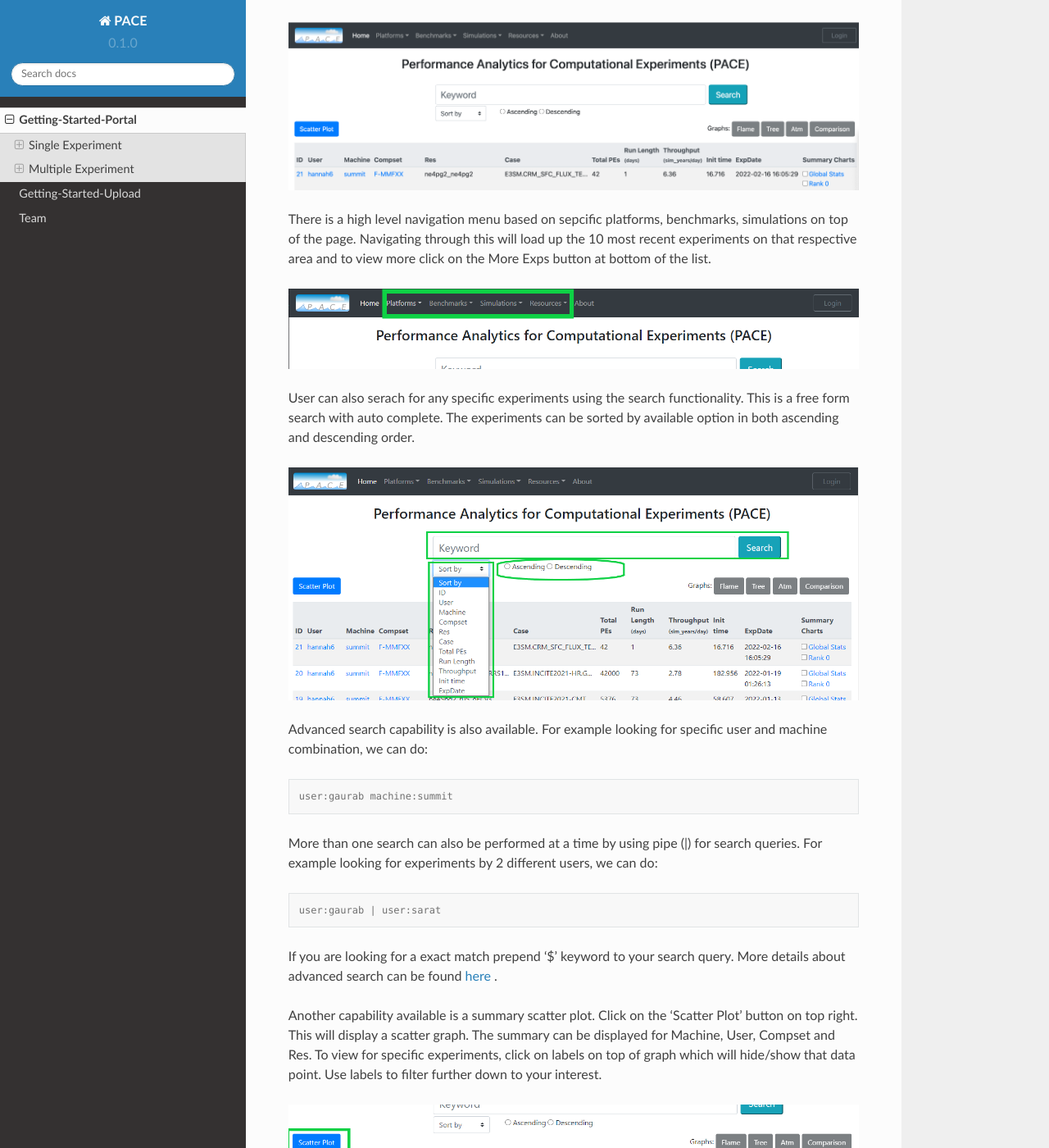
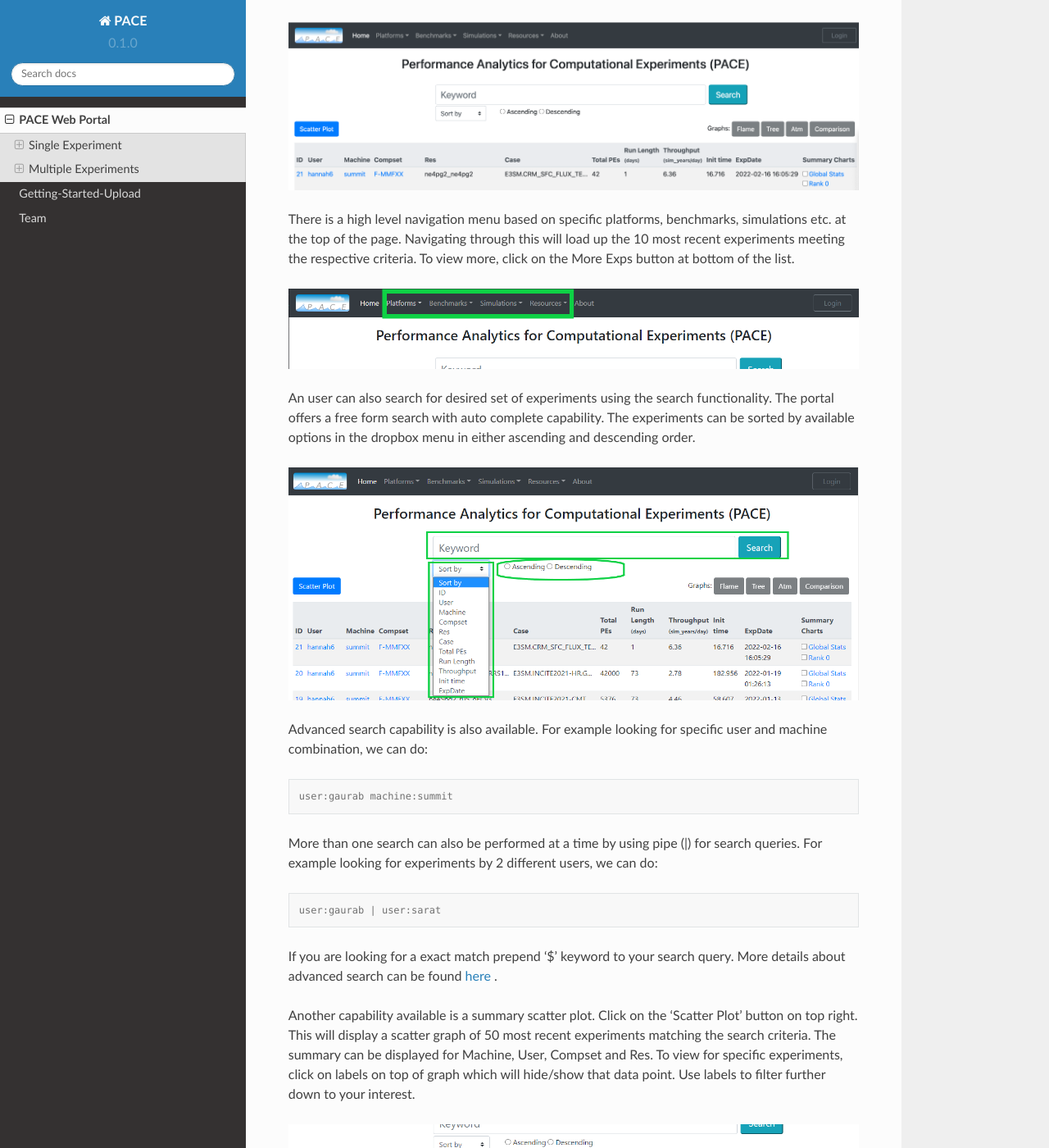
Before and after one commit to E3SM-Project/pace-docs, a Sphinx documentation site: the page built from docs/source/homepage.rst, in a window 1280 px wide and 1400 px high, scrolled down 229 px. Shown: the whole window at 82% size. Built offline with Sphinx 7.4.7 and the Read the Docs theme 2.0.0, drawn with Linux system fonts in a browser that asks for light colours; some of the changed text lies outside the part shown.

Commit message:
Update homepage.rst

```diff
--- a/docs/source/homepage.rst
+++ b/docs/source/homepage.rst
@@ -1,19 +1,19 @@
-Getting-Started-Portal
+PACE Web Portal
 =====
 
 To navigate to the portal go to `Performance Analytics for Computational Experiments (PACE). <https://pace.ornl.gov/>`_
-10 most recent experiments are displayed in the home screen. To view more recent experiments, click on More Exps button at bottom of the list.
+10 most recent experiments are displayed by defauly on the home screen. To view more experiments, click on More Exps button at bottom of the list.
 
 .. image:: pictures/homeScreen.png
 
 
-There is a high level navigation menu based on sepcific platforms, benchmarks, simulations on top of the page. Navigating through this will
-load up the 10 most recent experiments on that respective area and to view more click on the More Exps button at bottom of the list.
+There is a high level navigation menu based on specific platforms, benchmarks, simulations etc. at the top of the page. Navigating through this will
+load up the 10 most recent experiments meeting the respective criteria. To view more, click on the More Exps button at bottom of the list.
 
 .. image:: pictures/HomeScreenHighLevel.png
 
-User can also serach for any specific experiments using the search functionality. This is a free form search with auto complete.
-The experiments can be sorted by available option in both ascending and descending order.
+An user can also search for desired set of experiments using the search functionality. The portal offers a free form search with auto complete capability.
+The experiments can be sorted by available options in the dropbox menu in either ascending and descending order.
 
 .. image:: pictures/homeScreenSearch.png
 
@@ -33,7 +33,7 @@ If you are looking for a exact match prepend '$' keyword to your search query.
 More details about advanced search can be found `here <https://pace.ornl.gov/searchTips/>`_ .
 
 
-Another capability available is a summary scatter plot. Click on the 'Scatter Plot' button on top right. This will display a scatter graph.
+Another capability available is a summary scatter plot. Click on the 'Scatter Plot' button on top right. This will display a scatter graph of 50 most recent experiments matching the search criteria.
 The summary can be displayed for Machine, User, Compset and Res. To view for specific experiments, click on labels on top of graph which will hide/show that data point.
 Use labels to filter further down to your interest.
 
@@ -53,10 +53,10 @@ More details on Single experiments
 
     single-experiment
 
-Multiple Experiment
+Multiple Experiments
 --------------------
 
-To compare multiple experiments, Check box for your desire experiments and following graph options will light up green.
+To compare multiple experiments, check boxes for your desired experiments and available graph options will light up green.
 This will allow for multiple experiments to be viewed simultaneously in their respective graphs.
 
 .. image:: pictures/HomeScreenMultipleCompare.png
```
Also changed, not shown: other parts of docs/source/homepage.rst (+1 -1 lines).
